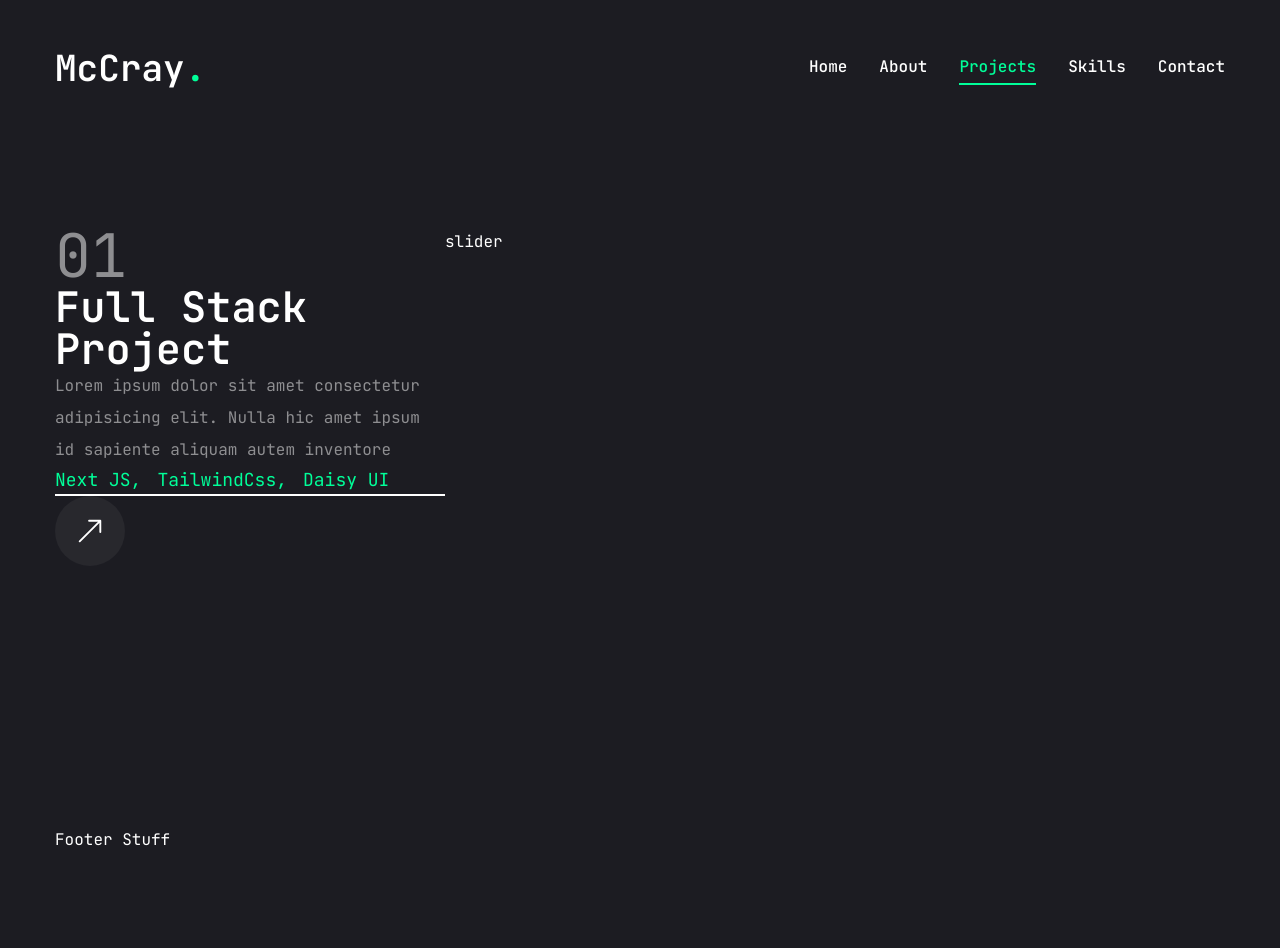
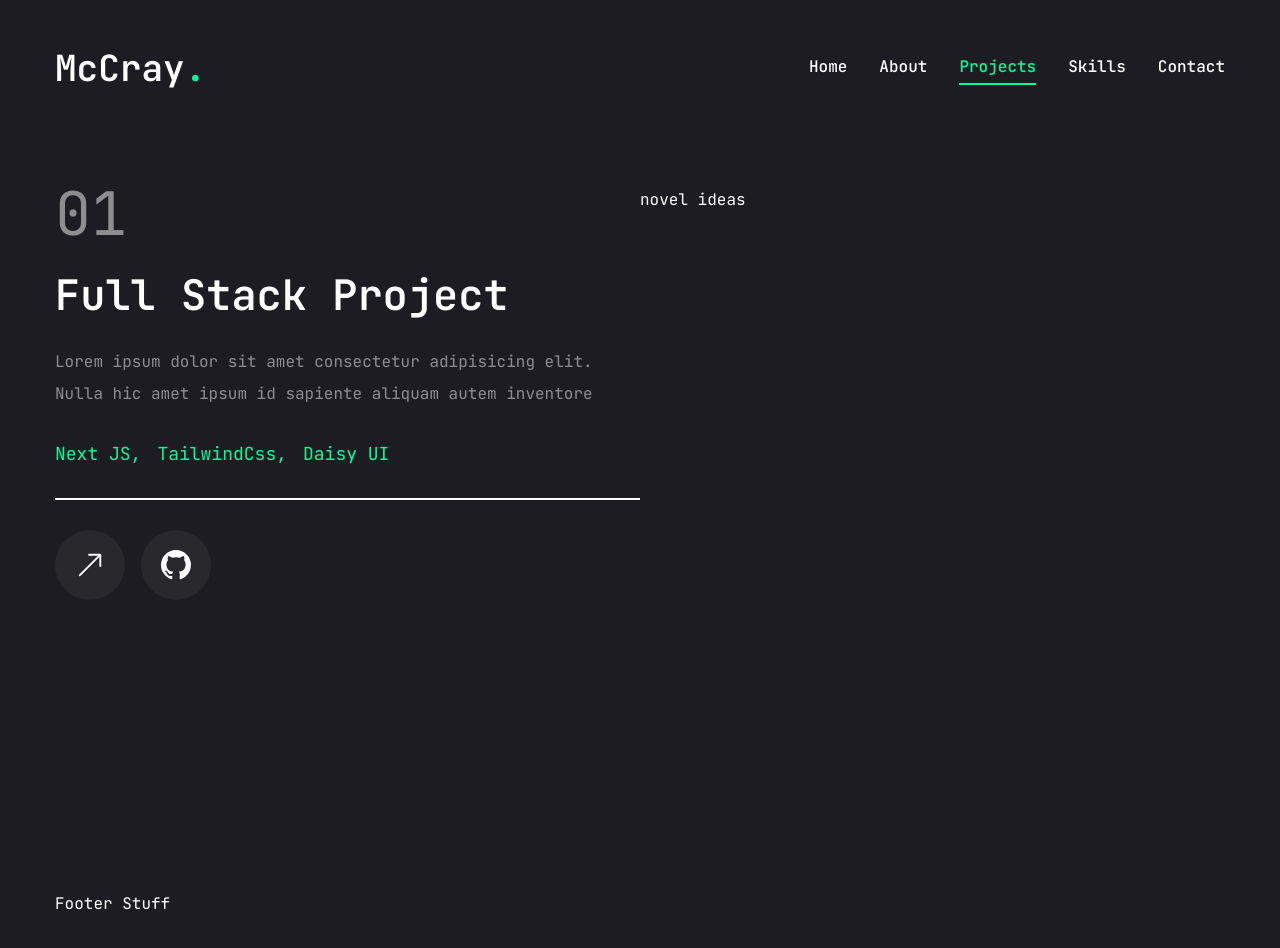
Before and after one commit to mmaustin/mccray-portfolio, a Next.js app in the folder next-portfolio/: page /projects in a window 1280 px wide. Shown: the top 948 px of the page. Before the commit the page ends 904 px from the top, so only its background shows below. Built offline with nearby package versions, Linux system fonts and the light colour scheme.

Commit message:
Implemented swiper, troubleshooting issues with swiper

```diff
--- a/next-portfolio/app/projects/page.jsx
+++ b/next-portfolio/app/projects/page.jsx
@@ -20,8 +20,8 @@ const projects = [
       { name: "Daisy UI" }
     ],
     image: '/novel-ideas.png',
-    live: "",
-    github: "",
+    live: "https://project-fb.vercel.app",
+    github: "https://github.com/mmaustin/project-fb",
   },
   {
     num: "02",
@@ -34,8 +34,8 @@ const projects = [
       { name: "JWT" }
     ],
     image: '/writers-forum.png',
-    live: "",
-    github: "",
+    live: "https://writers-forum.onrender.com",
+    github: "https://github.com/mmaustin/writers-forum",
   },
   {
     num: "03",
@@ -48,8 +48,8 @@ const projects = [
       { name: "Material UI" }
     ],
     image: '/novel-ideas.png',
-    live: "",
-    github: "",
+    live: "https://random-history.onrender.com",
+    github: "https://github.com/mmaustin/random-history",
   },
 ];
 
@@ -57,25 +57,32 @@ const Projects = () => {
 
   const [project, setProject] = useState(projects[0]);
 
+  const handleSlideChange = swiper => {
+    console.log(swiper.activeIndex, projects.length);
+    const currentIndex = swiper.activeIndex;
+
+    setProject(projects[currentIndex]);
+  }
+
   return (
     <div className="min-h-[80vh] flex flex-col justify-center py-12 lg:px-0">
       <div className="container mx-auto">
         <div className="flex flex-col lg:flex-row lg:gap-[30px">
           <div className="w-full lg:w-[50%] lg:h-[460px] flex flex-col lg:justify-between order-2 lg:order-none">
-            <div className="">
-              <div className="text-6xl leading-none text-white/50">{project.num}</div>
-              <h2 className="text-[42px] font-semibold leading-none text-white group-hover:text-accent transition-all duration-500 capitalize">{project.category} project</h2>
-              <p className="text-white/50">{project.description}</p>
+            <div className="flex flex-col gap-[30px] h-[50%]">
+              <div className="text-6xl leading-none text-white/50">{project?.num}</div>
+              <h2 className="text-[42px] font-semibold leading-none text-white group-hover:text-accent transition-all duration-500 capitalize">{project?.category} project</h2>
+              <p className="text-white/50">{project?.description}</p>
               <ul className="flex gap-4">
-                {project.stack.map((item, i) => {
+                {project?.stack.map((item, i) => {
                   return (
                     <li key={i} className="text-lg text-accent">{item.name}</li>
                   )
                 })}
               </ul>
               <div className="border border-white"></div>
-              <div className="">
-                <Link href={project.live}>
+              <div className="flex items-center gap-4">
+                <Link href={project?.live} target="_blank">
                   <TooltipProvider delayDuration={100}>
                     <Tooltip>
                       <TooltipTrigger className="w-[70px] h-[70px] rounded-full bg-white/5 flex justify-center items-center group">
@@ -87,10 +94,33 @@ const Projects = () => {
                     </Tooltip>
                   </TooltipProvider>
                 </Link>
+
+                <Link href={project?.github} target="_blank">
+                  <TooltipProvider delayDuration={100}>
+                    <Tooltip>
+                      <TooltipTrigger className="w-[70px] h-[70px] rounded-full bg-white/5 flex justify-center items-center group">
+                        <BsGithub className="text-white text-3xl group-hover:text-accent" />
+                      </TooltipTrigger>
+                      <TooltipContent>
+                        <p>Github Repo</p>
+                      </TooltipContent>
+                    </Tooltip>
+                  </TooltipProvider>
+                </Link>
               </div>
             </div>
           </div>
-          <div className="w-full">slider</div>
+          <div className="w-full lg:w-[50%]">
+            <Swiper spaceBetween={10} slidesPerView={1} className="lg:h-[520px] mb-12" onSlideChange={handleSlideChange}>
+              {projects.map((project, i) => {
+                return (
+                  <SwiperSlide key={i}>
+                    {project.title}
+                  </SwiperSlide>
+                )
+              })}
+            </Swiper>
+          </div>
         </div>
       </div>
     </div>
--- a/next-portfolio/components/Footer.jsx
+++ b/next-portfolio/components/Footer.jsx
@@ -3,7 +3,7 @@
 
 const Footer = () => {
   return (
-    <footer className="py-8 xl:py-12 text-white lg:h-full flex justify-center items-center">
+    <footer className="py-8 xl:py-12 text-white lg:h-full flex justify-center items-center mt-10">
       <div className="container mx-auto flex justify-between items-center">
         Footer Stuff
       </div>
```
